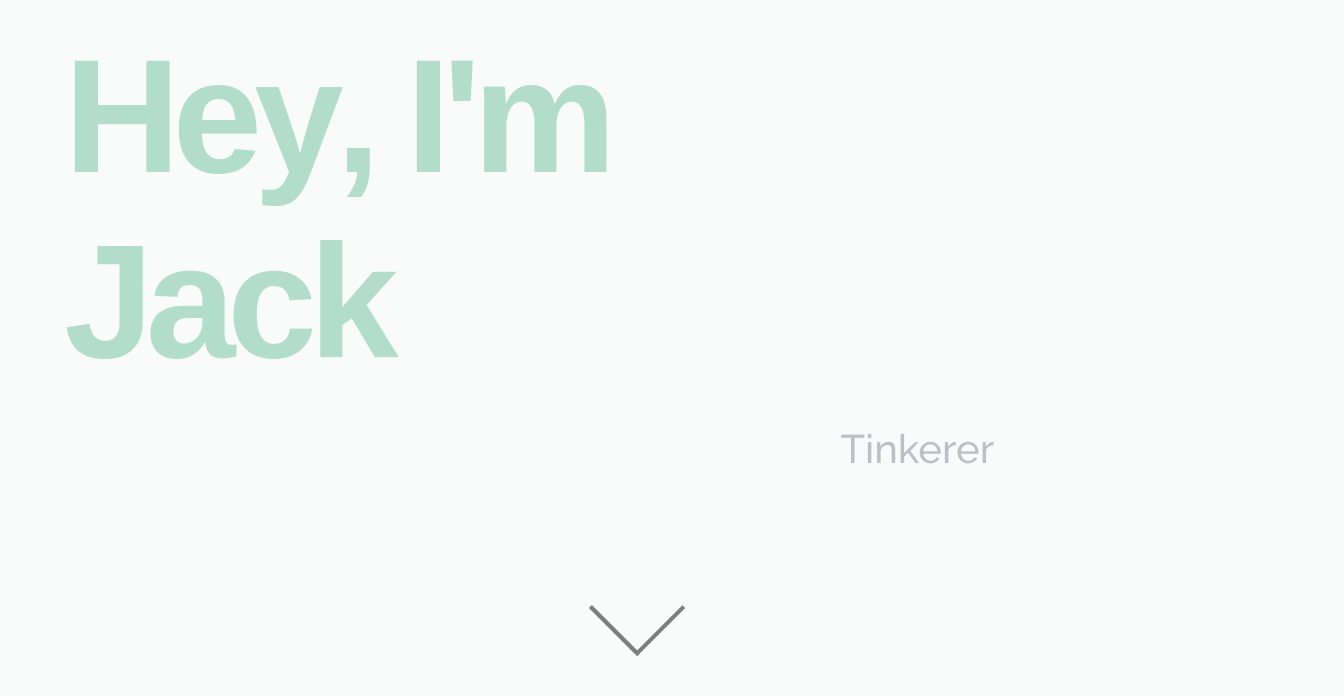
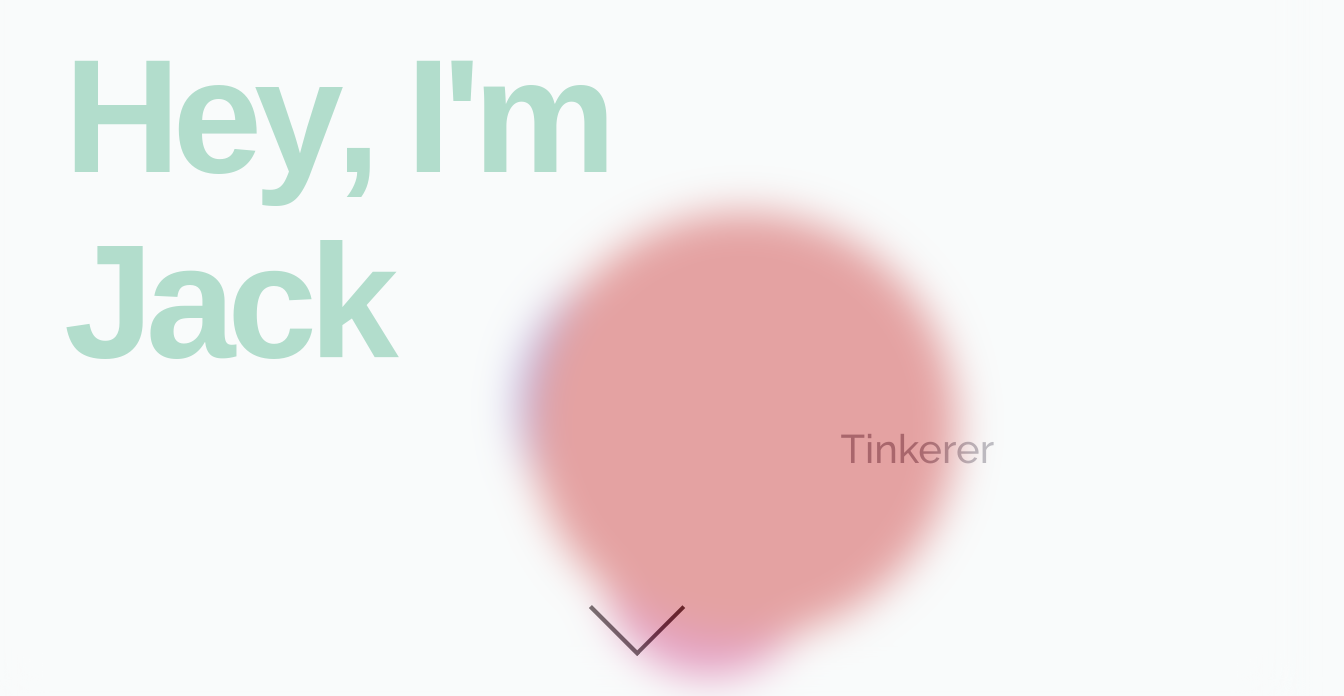
Before and after one commit to jackcdavey/PersonalWebsite, a Next.js app: page / in a window 1280 px wide. Shown: the part 104-800 px from the top of the page, 1344 px wide, since content can reach past the window. Built offline with nearby package versions, Linux system fonts and the light colour scheme; a web font is replaced by a local one.

Commit message:
Added framer BG, fixed overflow

```diff
--- /dev/null
+++ b/src/app/components/framerBG.tsx
@@ -0,0 +1,84 @@
+'use client'
+
+import { motion } from "framer-motion"
+import { useEffect, useState } from "react"
+import { FramerContainer } from "../styles/stylesheet"
+
+const colorOptions = ["#d04a4a", "#d04a8f", "#4f4ad0"]
+
+let speed = 1;
+
+interface BallProps {
+    id: number
+    xPos: number
+    yPos: number
+    xDir: number
+    yDir: number
+    bWidth: number
+    color: string
+    change?: boolean
+}
+
+const bouncingElements = [] as BallProps[];
+
+for (let i = 0; i < 3; i++) {
+    const unusedColors = colorOptions.filter((color) => color !== bouncingElements[i - 1]?.color)
+    const color = unusedColors[Math.floor(Math.random() * unusedColors.length)]
+    bouncingElements.push({
+        id: i,
+        xPos: Math.random() * (window.innerWidth / (9 - i * 3), 300 - i), // ensure initial position is within the window
+        yPos: Math.random() * (window.innerHeight / (9 - i * 3), 300 - i),
+        xDir: speed,
+        yDir: speed,
+        bWidth: Math.max(window.innerWidth / (9 - i * 3), 300 - i * 100),
+        color: color,
+        change: false,
+    })
+}
+
+// Collision detection and repositioning logic
+const updateBallPositions = () => {
+    bouncingElements.forEach(ball => {
+        if (ball.xPos + ball.bWidth > window.innerWidth || ball.xPos < 0) {
+            ball.xDir *= -1;
+        }
+        if (ball.yPos + ball.bWidth > window.innerHeight || ball.yPos < 0) {
+            ball.yDir *= -1;
+        }
+        ball.xPos += ball.xDir;
+        ball.yPos += ball.yDir;
+    });
+};
+
+export default function FramerBG() {
+    const [_, setTick] = useState(0); // Updated state to trigger re-renders
+
+    useEffect(() => {
+        const intervalId = setInterval(() => {
+            updateBallPositions();
+            setTick(tick => tick + 1); // Trigger re-render
+        }, 16); // 60fps (approximately)
+        return () => clearInterval(intervalId);
+    }, []);
+
+    return (
+        <FramerContainer>
+            {bouncingElements.map(ball => (
+                <motion.div
+                    key={ball.id}
+                    style={{
+                        position: "absolute",
+                        width: ball.bWidth,
+                        height: ball.bWidth,
+                        borderRadius: ball.bWidth / 2,
+                        background: ball.color,
+                    }}
+                    animate={{
+                        x: ball.xPos,
+                        y: ball.yPos,
+                    }}
+                />
+            ))}
+        </FramerContainer>
+    );
+}
--- a/src/app/page.tsx
+++ b/src/app/page.tsx
@@ -4,10 +4,12 @@ import AboutMe from './sections/aboutMe'
 import Splash from './sections/splash'
 import Projects from './sections/projects'
 import Contact from './sections/contact'
+import FramerBG from './components/framerBG'
 
 export default function Home() {
   return (
     <main className={styles.main}>
+      <FramerBG />
       <Splash />
       <AboutMe />
       <Projects />
--- a/src/app/sections/aboutMe.tsx
+++ b/src/app/sections/aboutMe.tsx
@@ -59,7 +59,9 @@ export default function AboutMe() {
                     {/* {isLargeScreen && <ProfileImage src="/assets/images/me-large.webp" alt="Jack Davey" style={{ maxWidth: "15rem" }} />}
                     {isMediumScreen && <ProfileImage src="/assets/images/me-medium.webp" alt="Jack Davey" style={{ maxWidth: "15rem" }} />}
                     {isSmallScreen && <ProfileImage src="/assets/images/me-small.webp" alt="Jack Davey" style={{ maxWidth: "15rem" }} />} */}
+                    {/* <ProfileImage src="../assets/images/me-large.webp" alt="Jack Davey" style={{ maxWidth: "15rem" }} /> */}
 
+                    <img src="../assets/images/me.png" alt="Jack Davey" style={{ maxWidth: "15rem" }} />
 
                     <ProjectLink href="../assets/images/Resume.png" target="_blank" rel="noopener noreferrer" download="JackDaveyResume.png">
                         <ResumeDownload>
--- a/src/app/styles/page.module.css
+++ b/src/app/styles/page.module.css
@@ -5,6 +5,7 @@
   align-items: center;
   /* padding: 6rem; */
   min-height: 100vh;
+  overflow: hidden;
 }
 
 .description {
--- a/src/app/styles/stylesheet.js
+++ b/src/app/styles/stylesheet.js
@@ -84,8 +84,6 @@ export const ScrollArrowSegment = styled.div`
 		// border-color: ${COLORS.red} !important;
 
 `
-
-
 
 export const TransparentSectionWrap = styled.div`
 	display: flex;
```
Also changed, not shown: 1 other file (tests, documents, lock files or other folders).
